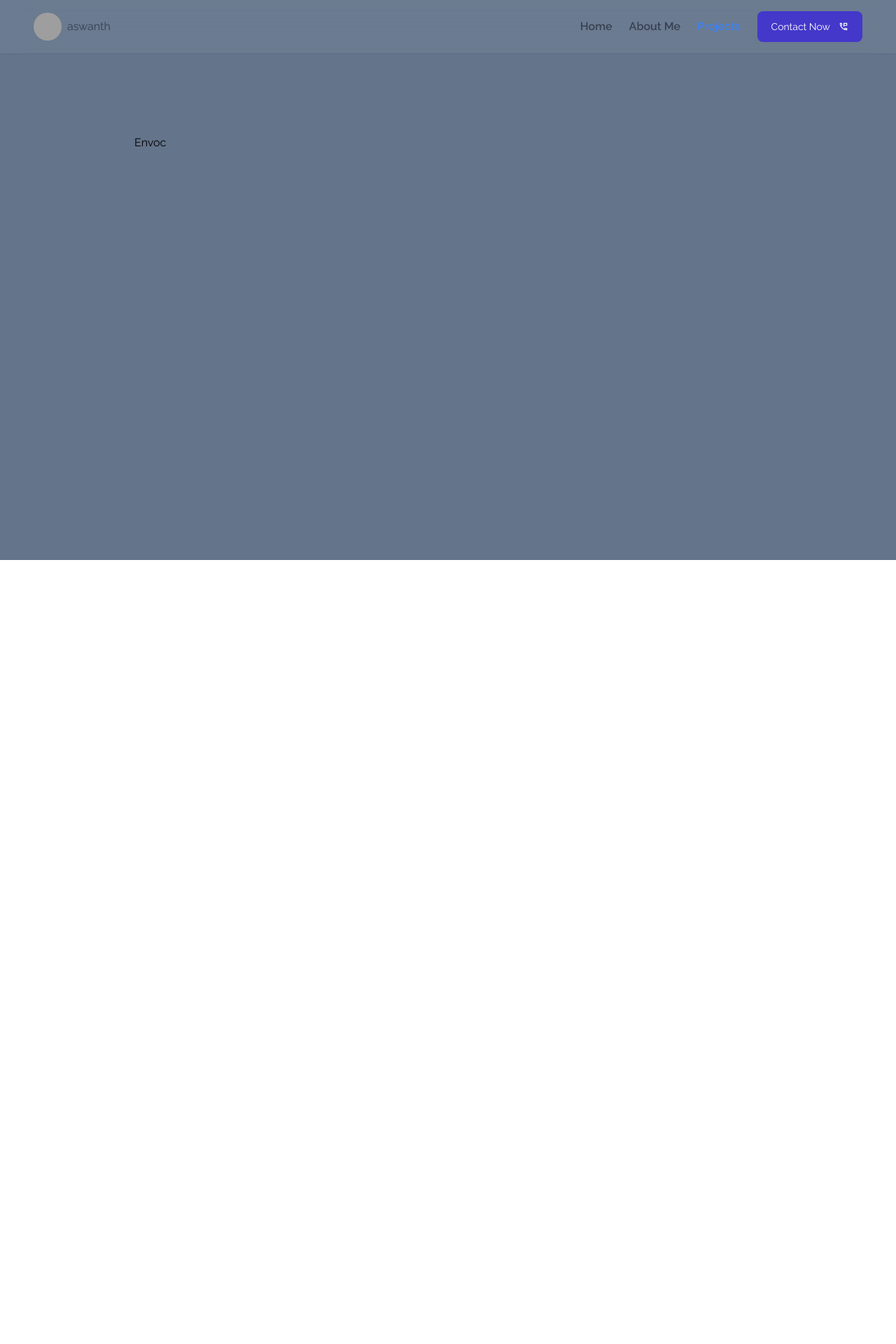
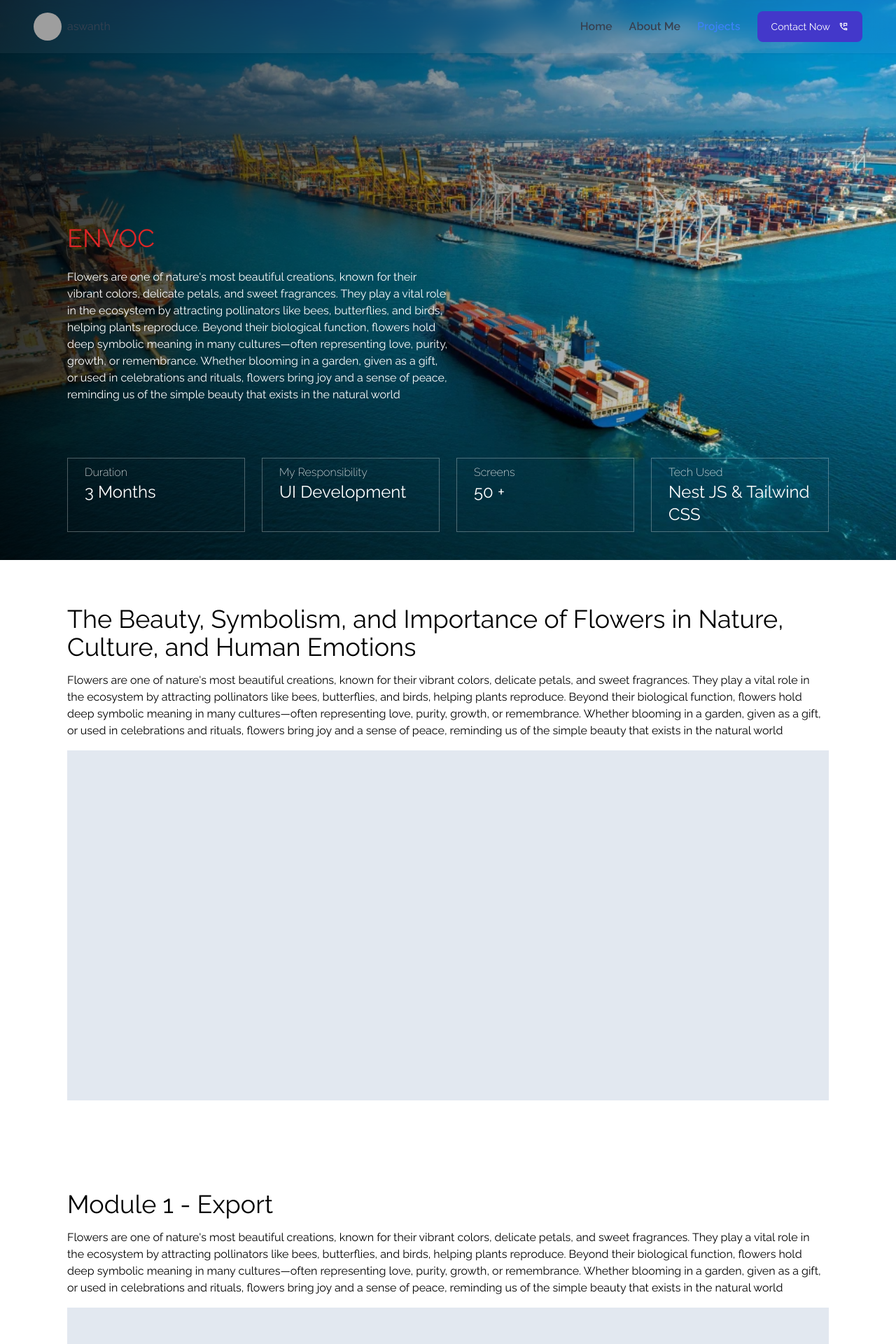
Before and after one commit to aswanthup06/career, a React (Create React App) app: page /project/envoc in a window 1280 px wide. Shown: the top 1920 px of the page at 70% size. Before the commit the page ends 800 px from the top, so only its background shows below. Built offline with nearby package versions, Linux system fonts and the light colour scheme; grey boxes are pictures that could not be loaded.

Commit message:
design fix

```diff
--- a/src/Projects/Envoc.jsx
+++ b/src/Projects/Envoc.jsx
@@ -1,7 +1,121 @@
-import React from 'react'
+import React from "react";
 
 export default function Envoc() {
   return (
-    <div className='text-black p-48 bg-slate-500 h-screen'>Envoc</div>
-  )
+    <div className="text-black">
+     <div className="w-full relative">
+  {/* Gradient overlay */}
+  <div className="absolute inset-0 bg-gradient-to-r from-black/80 to-transparent z-10"></div>
+
+  <div className="absolute top-[40%] px-24 z-20">
+    {/* <h1 className="text-white text-4xl">Connect to Donate and </h1> */}
+    <h1 className="text-red-600 text-4xl mb-6">ENVOC</h1>
+
+    <p className="mb-4 w-1/2 text-white">
+      Flowers are one of nature's most beautiful creations, known for
+      their vibrant colors, delicate petals, and sweet fragrances. They
+      play a vital role in the ecosystem by attracting pollinators like
+      bees, butterflies, and birds, helping plants reproduce. Beyond their
+      biological function, flowers hold deep symbolic meaning in many
+      cultures—often representing love, purity, growth, or remembrance.
+      Whether blooming in a garden, given as a gift, or used in
+      celebrations and rituals, flowers bring joy and a sense of peace,
+      reminding us of the simple beauty that exists in the natural world
+    </p>
+  </div>
+
+  {/* Data mapping for the bottom section */}
+  <div className="absolute bottom-10 px-24 grid grid-cols-4 gap-6 w-full z-20">
+    {[
+      { title: "Duration", value: "3 Months" },
+      { title: "My Responsibility", value: "UI Development" },
+      { title: "Screens", value: "50 +" },
+      { title: "Tech Used", value: "Nest JS & Tailwind CSS" }
+    ].map((item, index) => (
+      <div key={index} className="border border-white/30 px-6 py-2">
+        <h1 className="text-white font-extralight">{item.title}</h1>
+        <h1 className="text-white text-2xl">{item.value}</h1>
+      </div>
+    ))}
+  </div>
+
+  <img
+    className="w-full h-screen object-cover"
+    src="/asset/envo.webp"
+    alt="Blood donation banner"
+  />
+</div>
+
+      <div className="px-24 py-16">
+        <h1 className="text-4xl mb-4">
+          The Beauty, Symbolism, and Importance of Flowers in Nature, Culture,
+          and Human Emotions
+        </h1>
+        <p className=" mb-4">
+          Flowers are one of nature's most beautiful creations, known for their
+          vibrant colors, delicate petals, and sweet fragrances. They play a
+          vital role in the ecosystem by attracting pollinators like bees,
+          butterflies, and birds, helping plants reproduce. Beyond their
+          biological function, flowers hold deep symbolic meaning in many
+          cultures—often representing love, purity, growth, or remembrance.
+          Whether blooming in a garden, given as a gift, or used in celebrations
+          and rituals, flowers bring joy and a sense of peace, reminding us of
+          the simple beauty that exists in the natural world
+        </p>
+
+        <div className="bg-slate-200 h-[500px]"></div>
+      </div>
+
+      <div className="px-24 py-16">
+        <h1 className="text-4xl mb-4">Module 1 - Export</h1>
+        <p className=" mb-4">
+          Flowers are one of nature's most beautiful creations, known for their
+          vibrant colors, delicate petals, and sweet fragrances. They play a
+          vital role in the ecosystem by attracting pollinators like bees,
+          butterflies, and birds, helping plants reproduce. Beyond their
+          biological function, flowers hold deep symbolic meaning in many
+          cultures—often representing love, purity, growth, or remembrance.
+          Whether blooming in a garden, given as a gift, or used in celebrations
+          and rituals, flowers bring joy and a sense of peace, reminding us of
+          the simple beauty that exists in the natural world
+        </p>
+
+        <div className="bg-slate-200 h-[500px]"></div>
+      </div>
+
+      <div className="px-24 py-16">
+        <h1 className="text-4xl mb-4">Module 2 - Import</h1>
+        <p className=" mb-4">
+          Flowers are one of nature's most beautiful creations, known for their
+          vibrant colors, delicate petals, and sweet fragrances. They play a
+          vital role in the ecosystem by attracting pollinators like bees,
+          butterflies, and birds, helping plants reproduce. Beyond their
+          biological function, flowers hold deep symbolic meaning in many
+          cultures—often representing love, purity, growth, or remembrance.
+          Whether blooming in a garden, given as a gift, or used in celebrations
+          and rituals, flowers bring joy and a sense of peace, reminding us of
+          the simple beauty that exists in the natural world
+        </p>
+
+        <div className="bg-slate-200 h-[500px]"></div>
+      </div>
+
+      <div className="px-24 py-16">
+        <h1 className="text-4xl mb-4">Module 3 - Maintenance and Repair</h1>
+        <p className=" mb-4">
+          Flowers are one of nature's most beautiful creations, known for their
+          vibrant colors, delicate petals, and sweet fragrances. They play a
+          vital role in the ecosystem by attracting pollinators like bees,
+          butterflies, and birds, helping plants reproduce. Beyond their
+          biological function, flowers hold deep symbolic meaning in many
+          cultures—often representing love, purity, growth, or remembrance.
+          Whether blooming in a garden, given as a gift, or used in celebrations
+          and rituals, flowers bring joy and a sense of peace, reminding us of
+          the simple beauty that exists in the natural world
+        </p>
+
+        <div className="bg-slate-200 h-[500px]"></div>
+      </div>
+    </div>
+  );
 }
```
Also changed, not shown: public/asset/envo.webp (added).
